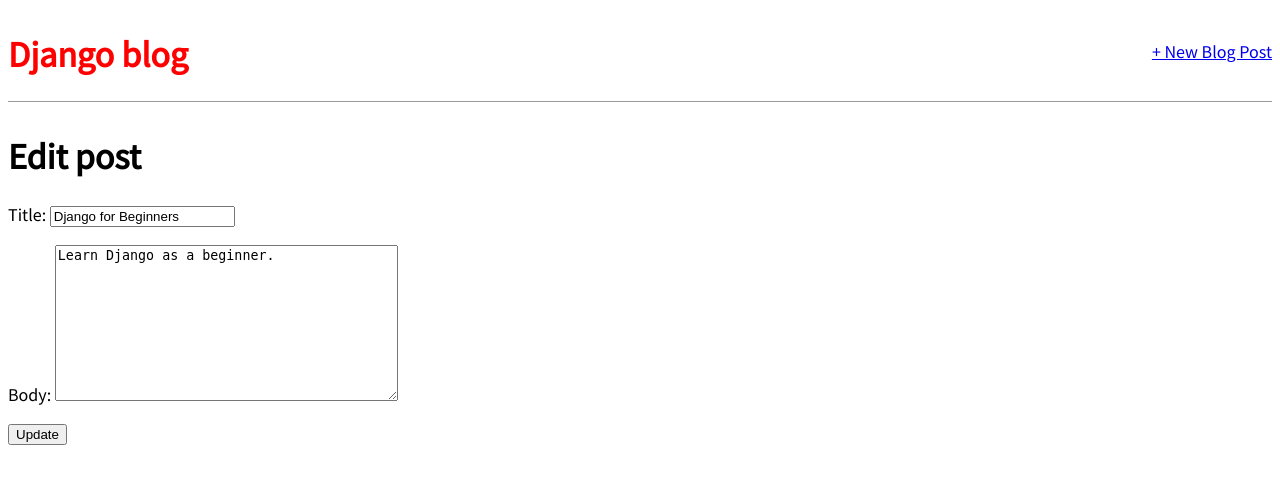
After one commit to amosomariba/Django_Project04, a Django app: page /post/1/edit/ in a window 1280 px wide. The commit adds this page. Shown: the top 484 px of the page. Run offline with Django 5.2, Linux system fonts and the light colour scheme; data comes from the database, SQL or seed files in the repository.

Commit message:
Create UpdateView

```diff
--- a/blog/urls.py
+++ b/blog/urls.py
@@ -1,8 +1,9 @@
 from django.urls import path
-from .views import BlogListView, BlogDetailView,BlogCreateView
+from .views import BlogListView, BlogDetailView,BlogCreateView,BlogUpdateView
 
 urlpatterns = [
     path("", BlogListView.as_view(), name="home"),
     path("post/<int:pk>/", BlogDetailView.as_view(), name="post_detail"),
     path('post/new',BlogCreateView.as_view(),name='post_new'),
+    path('post/<int:pk>/edit/',BlogUpdateView.as_view(), name='post_edit')
 ]
--- a/blog/views.py
+++ b/blog/views.py
@@ -1,6 +1,6 @@
 from django.shortcuts import render
 from django.views.generic import ListView, DetailView
-from django.views.generic.edit import CreateView
+from django.views.generic.edit import CreateView,UpdateView
 from .models import Post
 
 
@@ -17,3 +17,8 @@
     model = Post
     template_name = "post_new.html"
     fields = ["title", "author", "body"]
+
+class BlogUpdateView(UpdateView):
+    model = Post
+    template_name = "post_edit.html"
+    fields = ["title", "body"]
--- a/templates/home.html
+++ b/templates/home.html
@@ -1,4 +1,5 @@
 {% extends "base.html" %}
+
 {% block content %}
 {% for post in post_list %}
     <div class="post-entry">
--- a/templates/post_detail.html
+++ b/templates/post_detail.html
@@ -5,4 +5,6 @@
     <h2>{{ post.title }}</h2>
     <p>{{ post.body }}</p>
 </div>
+
+<a href="{% url 'post_edit' post.pk %}">+ Edit Blog Post</a>
 {% endblock content %}
--- /dev/null
+++ b/templates/post_edit.html
@@ -0,0 +1,9 @@
+{% extends "base.html" %}
+
+{% block content %}
+<h1>Edit post</h1>
+<form action="" method="post">{% csrf_token %}
+    {{ form.as_p }}
+<input type="submit" value="Update">
+</form>
+{% endblock content %}
```
